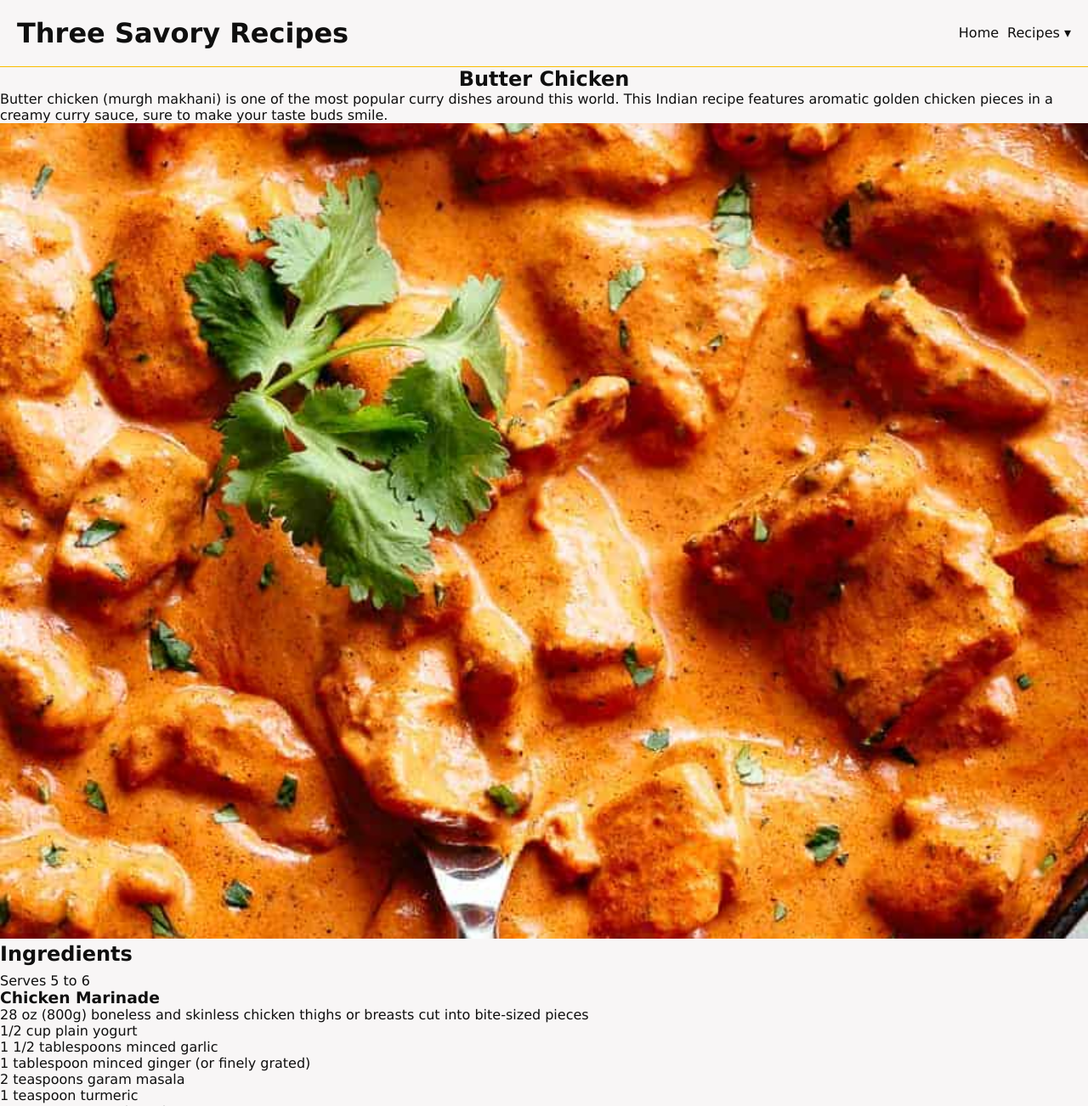
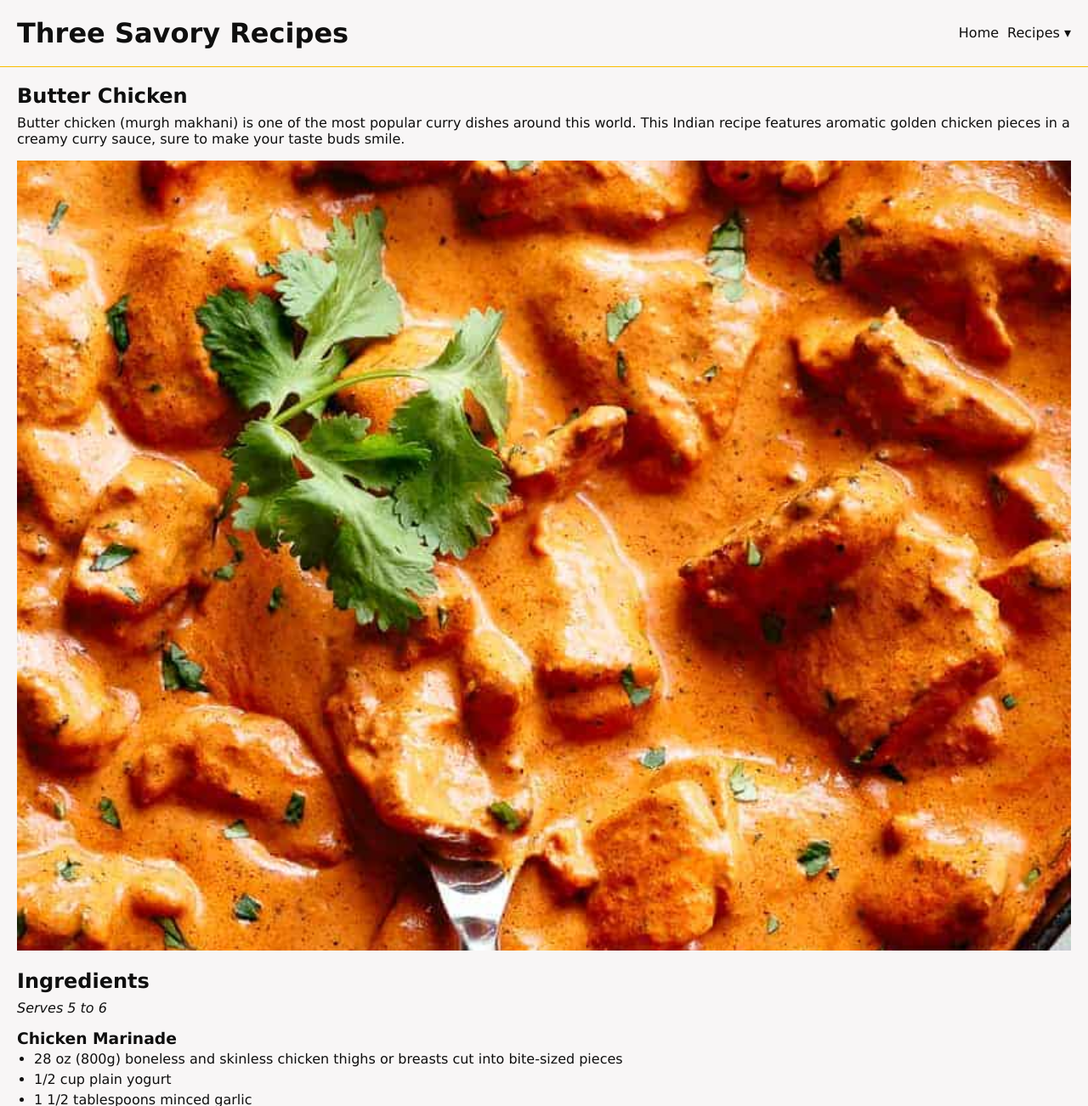
Before and after one commit to jugglingdev/odin-recipes, a plain HTML site: page recipes/butter-chicken.html in a window 1280 px wide. Shown: the top 1302 px of the page at 85% size. Drawn offline with Linux system fonts and the light colour scheme; files whose address does not match are found by name.

Commit message:
Format CSS styles for recipe pages

```diff
--- a/recipes/butter-chicken.html
+++ b/recipes/butter-chicken.html
@@ -32,7 +32,7 @@
 
         <section class="recipe">
             <h2 class="ingredients">Ingredients</h2>
-                <p>Serves 5 to 6</p>
+                <p class="serving-size">Serves 5 to 6</p>
                 <h3>Chicken Marinade</h3>
                     <ul>
                         <li>28 oz (800g) boneless and skinless chicken thighs or breasts cut into bite-sized pieces</li>
--- a/styles.css
+++ b/styles.css
@@ -223,6 +223,43 @@ footer img {
     width: 17px;
 }
 
+/* Recipes pages */
+
+.description {
+    padding: 20px 20px 0 20px;
+}
+
+.recipe-heading {
+    padding-bottom: 8px;
+    text-align: left;
+}
+
+.description p {
+    padding-bottom: 16px;
+}
+
+.recipe {
+    padding: 0 20px 30px 20px;
+    line-height: 1.5em;
+}
+
+.recipe h2 {
+    padding-left: 0px;
+    padding-top: 20px;
+}
+
+.serving-size {
+    font-style: italic;
+}
+
+.recipe h3 {
+    padding-top: 12px;
+}
+
+.recipe li {
+    margin-left: 20px;
+}
+
 @media only screen and (min-width: 401px) and (max-width: 960px) {
 
     main {
@@ -270,7 +307,6 @@ footer img {
         gap: 12px;
         padding-bottom: 20px;
         height: 330px;
-
     }
 
     .recipe-link img {
@@ -287,10 +323,10 @@ footer img {
         padding-right: 10px;
     }
 
-
 }
 
 @media only screen and (max-width: 400px) {
+
     header {
         flex-direction: column;
     }
@@ -372,4 +408,5 @@ footer img {
         padding-left: 10px;
         padding-right: 10px;
     }
+
 }
```
Also changed, not shown: recipes/honey-garlic-glazed-salmon.html (+1 -1 lines).
